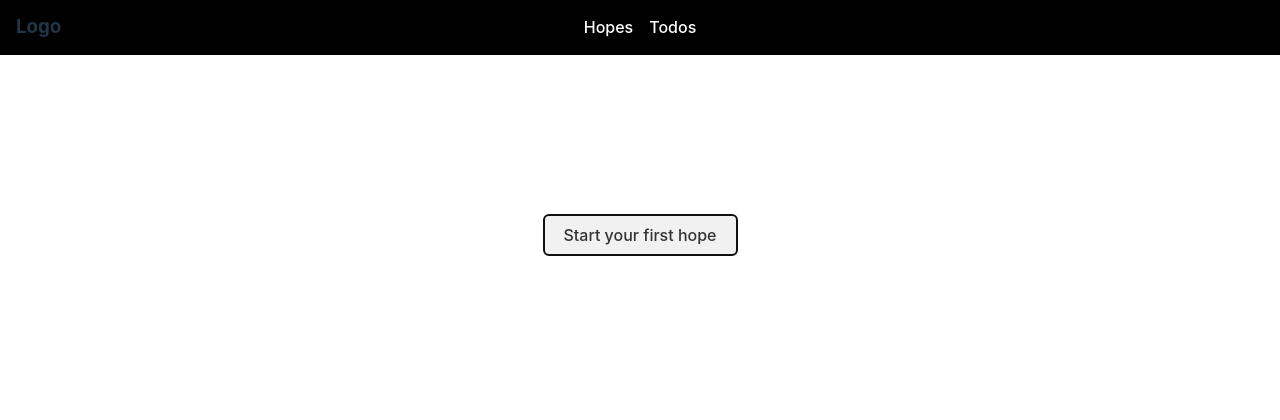
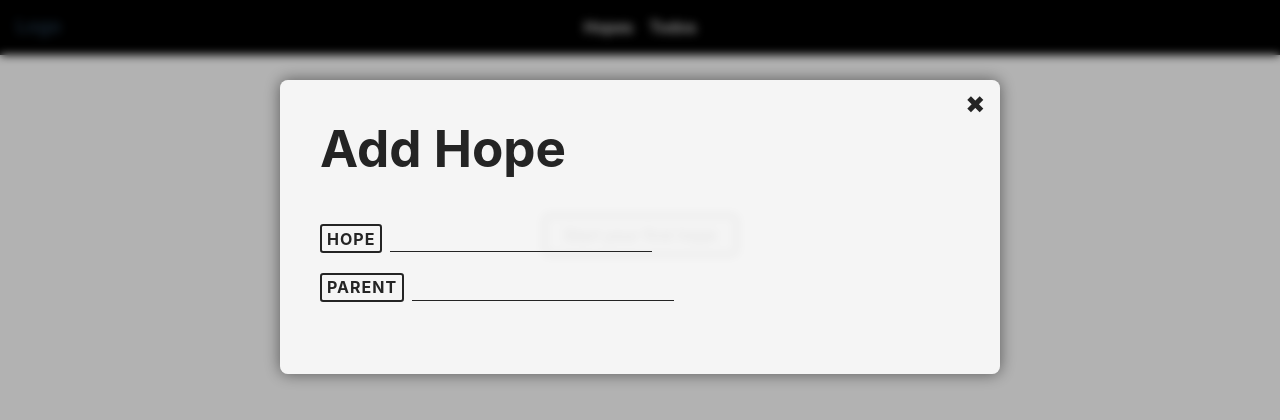
Before and after one commit to echoedinvoker/record, a React (Vite) app: page /hopes in a window 1280 px wide. Both pictures are taken after a click on the button "Start your first hope". Shown: the top 420 px of the page. Built offline with nearby package versions, Linux system fonts and the light colour scheme; no server answers.

Commit message:
Add FormAddHope component and modal state to Hopes page

```diff
--- /dev/null
+++ b/src/components/FormAddHope.tsx
@@ -0,0 +1,59 @@
+import ReactMarkdown from 'react-markdown';
+import CodeMirror from '@uiw/react-codemirror';
+import { markdown } from '@codemirror/lang-markdown';
+import { vim } from '@replit/codemirror-vim';
+import { CircleButton, ContentWrapper, FormField, FormFields, Input, InputWrapper, Label, ModalCloseCorner, ModalContainer, ModalOverlay, TextButton } from "./ui";
+import { useContext, useState } from 'react';
+import styled from 'styled-components';
+import { TasksContext } from '../context/tasksContext';
+import { DayContext } from '../context/dayContext';
+
+interface Props {
+  setShowModal: (show: boolean) => void
+}
+
+export default function FormAddHope({ setShowModal }: Props) {
+  const [hopeName, setHopeName] = useState('');
+  const [parentName, setParentName] = useState('');
+
+  const handleSubmit = (e: React.FormEvent<HTMLFormElement>) => {
+    e.preventDefault();
+    // addHope(hopeName, parentName)
+    setHopeName('');
+    setParentName('');
+    setShowModal(false)
+  }
+
+  return (
+    <ModalOverlay>
+      <ModalContainer>
+        <ModalCloseCorner>
+          <CircleButton $ghost onClick={() => setShowModal(false)}>
+            <ContentWrapper $size="1.5em">
+              &#10006;
+            </ContentWrapper>
+          </CircleButton>
+        </ModalCloseCorner>
+        <form onSubmit={handleSubmit}>
+          <h1>Add Hope</h1>
+          <FormFields style={{ margin: '3em 0 2em 0' }}>
+            <FormField>
+              <Label htmlFor="task">Hope</Label>
+              <InputWrapper>
+                <Input type="text" id="hope" name="hope" value={hopeName} onChange={(e) => setHopeName(e.target.value)} />
+              </InputWrapper>
+            </FormField>
+            <FormField>
+              <FormField>
+                <Label htmlFor="parent">Parent</Label>
+                <InputWrapper>
+                  <Input type="text" id="parent" name="parent" value={parentName} onChange={(e) => setParentName(e.target.value)} />
+                </InputWrapper>
+              </FormField>
+            </FormField>
+          </FormFields>
+        </form>
+      </ModalContainer>
+    </ModalOverlay>
+  )
+}
--- a/src/routes/hopes.tsx
+++ b/src/routes/hopes.tsx
@@ -2,9 +2,11 @@ import { useEffect, useState } from "react"
 import { fetchHopes } from "../services/tasks"
 import { Hope, HopeResponse } from "../types"
 import styled from "styled-components"
+import FormAddHope from "../components/FormAddHope"
 
 export default function Hopes() {
   const [hopes, setHopes] = useState<Hope[]>([])
+  const [showModal, setShowModal] = useState(false)
 
   useEffect(() => {
     getHopes()
@@ -26,9 +28,10 @@ export default function Hopes() {
 
   if (hopes.length === 0) {
     return <Container>
-      <Button>
+      <Button onClick={() => setShowModal(true)}>
         Start your first hope
       </Button>
+      {showModal && <FormAddHope setShowModal={setShowModal} />}
     </Container>
   }
 
```
